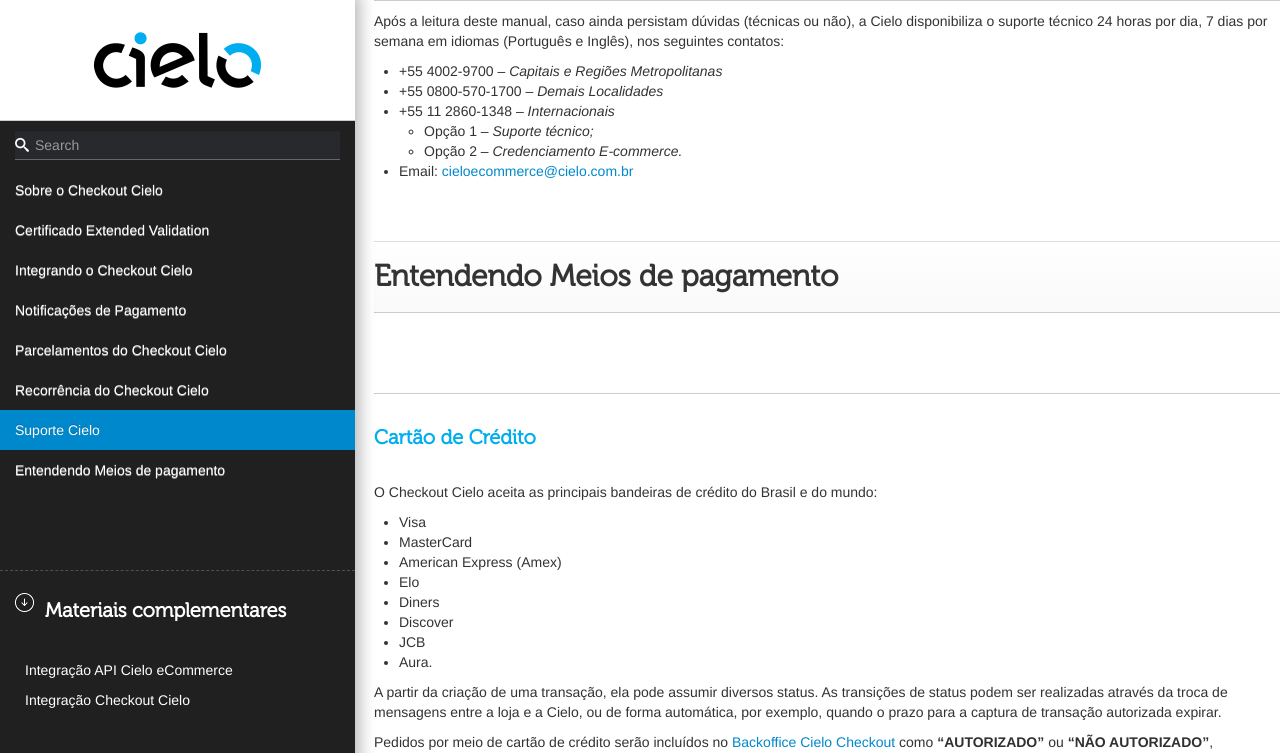
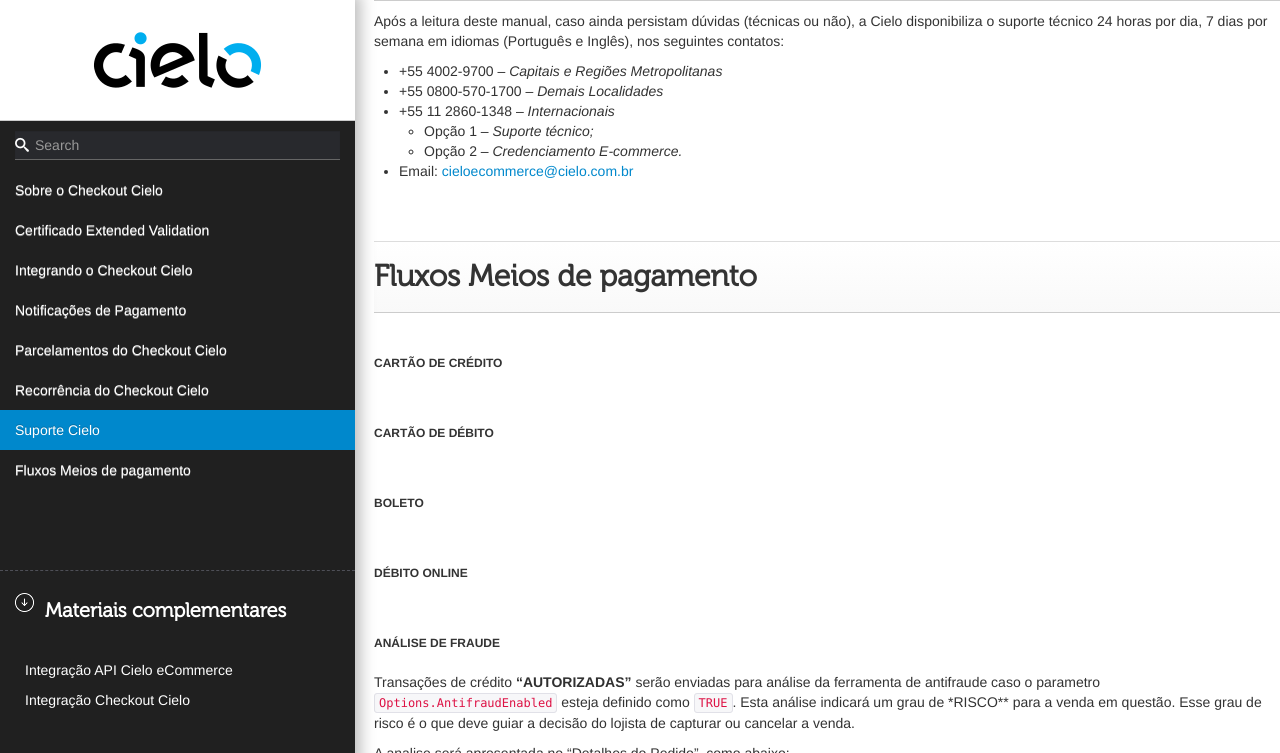
Before and after one commit to DeveloperCielo/Tutorial, a Jekyll site: the page built from _posts/2017-08-25-Checkout.md, in a window 1280 px wide and 1400 px high, scrolled down 49544 px, cut to the strip 0-753 px from the top of the window. Built offline with Jekyll 4.4.1, drawn with Linux system fonts in a browser that asks for light colours; some web fonts are replaced; some of the changed text lies outside the part shown.

Commit message:
Updated '_posts/2017-08-25-Checkout.md' via CloudCannon

```diff
--- a/_posts/2017-08-25-Checkout.md
+++ b/_posts/2017-08-25-Checkout.md
@@ -1611,39 +1611,40 @@
 
 
 
-# Entendendo Meios de pagamento
-
-## Cartão de Crédito
-
-O Checkout Cielo aceita as principais bandeiras de crédito do Brasil e do mundo:
-
-* Visa
-* MasterCard
-* American Express (Amex)
-* Elo
-* Diners
-* Discover
-* JCB
-* Aura.
-
-
-A partir da criação de uma transação, ela pode assumir diversos status. As transições de status podem ser realizadas através da troca de mensagens entre a loja e a Cielo, ou de forma automática, por exemplo, quando o prazo para a captura de transação autorizada expirar.
-
-Pedidos por meio de cartão de crédito serão incluídos no [Backoffice Cielo Checkout](http://developercielo.github.io/Checkout-Backoffice/) como **“AUTORIZADO”** ou **“NÃO AUTORIZADO”**, dependendo do resultado da autorização na Cielo.
+# Fluxos Meios de pagamento
+
+### Cartão de Crédito
+
+
+
+
+
+
+
+
+
+### Cartão de Débito
+### Boleto
+### Débito Online
+
+
+
+
+
 
 
 
 ### Análise de Fraude
 
-Pedidos **“AUTORIZADOS”** serão enviados online, ou seja, no ato da venda, para análise da ferramenta de antifraude, quando  este desenvolvimento estiver devidamente padronizado na integração. O resultado desta análise será traduzido no campo **“Indicação AF”** no Relatório de Pedido, para cada pedido.
-
-Esta análise indicará um **“BAIXO RISCO”** ou **“ALTO RISCO”** para a venda em questão. Esta sugestão é o que deve guiar a decisão de se confirmar  ou cancelar a venda. A analise será apresentada no “Detalhes do Pedido”, como abaixo:
+Transações de crédito **“AUTORIZADAS”** serão enviadas para análise da ferramenta de antifraude caso o parametro `Options.AntifraudEnabled` esteja definido como `TRUE`.
+Esta análise indicará um grau de *RISCO** para a venda em questão. Esse grau de risco é o que deve guiar a decisão do lojista de capturar ou cancelar a venda.
+
+A analise será apresentada no “Detalhes do Pedido”, como abaixo:
 
 ![Análise de risco](/images/checkout-cielo-analise-risco.png)
 
 
 
-
 Você pode visualizar o status do antifraude acessando o detalhe da compra, na aba Pedidos e clicando no (+)
 
 ![Status Antifraude](/images/checkout-status-antifraude.png)
@@ -1655,33 +1656,6 @@
 
 
 
-
-
-
-
-
-
-
-
-
-## Cartão de débito
-
-O Checkout Cielo aceita as principais bandeiras de cartão de débito do mercado: Visa e MasterCard. As transações de cartão de débito possuem como participantes os bancos emissores, que por sua vez usam dos mesmos recursos para transações online (token, cartão de senhas e etc) para o processo de autenticação. Consulte a relação de emissores participantes no Suporte Cielo e-Commerce.
-
-* **E-mail**: [cieloecommerce@cielo.com.br](mailto:cieloecommerce@cielo.com.br)
-* **Telefones**:
-    * **Capitais**: (sem DDD) 4002.9700
-    * **Demais Localidades**: 0800.570.1700
-    * **Do exterior**: +55 (11) 2860.1348
-
-A autenticação da transação garantirá uma segurança extra ao lojista contra contestações dos consumidores (chargeback). O produto débito obrigatoriamente exige uma transação autenticada, caso contrário, a transação não é autorizada. A autenticação é obrigatória para transações de débito e opcional para o crédito.
-
-### Passo a passo da transação de cartão de débito:
-
-1. Cliente acessa o internet banking
-2. Digita a senha do cartão
-3. Banco confirma a senha
-4. Transação realizada
 
 ## Boleto
 
@@ -1716,6 +1690,16 @@
 2. Entrar no seu detalhe e clicar no botão “Desfazer Pagamento”;
 3. O Pedido voltará para o Status de “PENDENTE”.
 
+
+
+
+
+
+
+
+
+
+
 ### Boletos Expirados
 
 Se o boleto não for conciliado dentro de um prazo de 10 dias após seu vencimento, seu Status será alterado para **“EXPIRADO”**, para um melhor controle dos boletos vencidos. Boletos EXPIRADOS podem ser conciliados.
```
